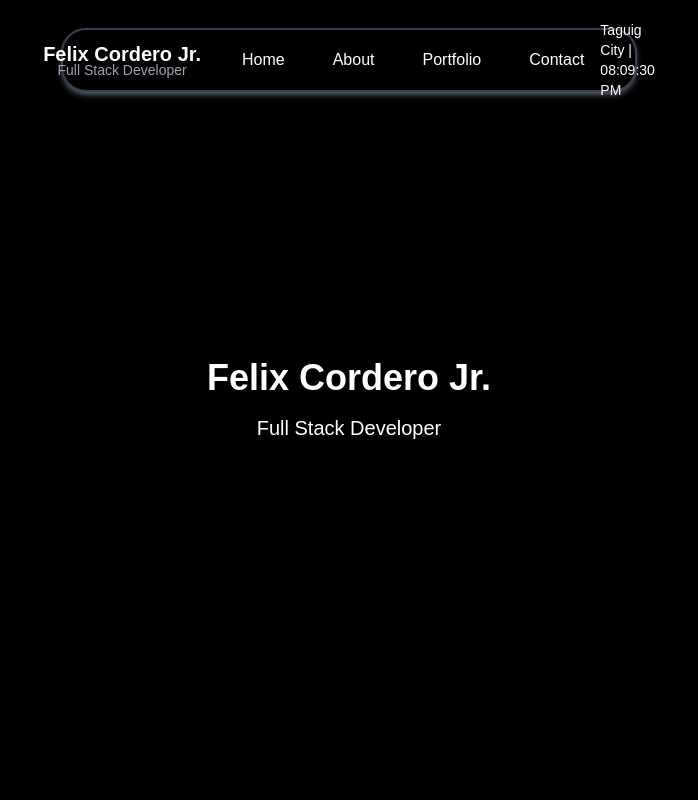
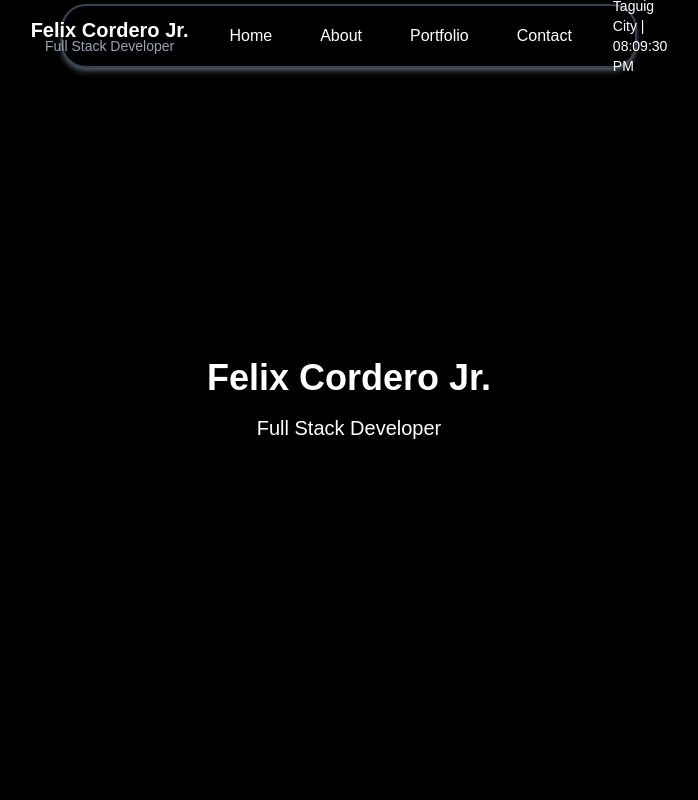
Before and after one commit to Felix-Cordero-Jr/Felix-Cordero-Jr., a Next.js app: page / in a window 1280 px wide. Shown: the top 800 px of the page, without its empty margins (291-989 px from the left). Built offline with nearby package versions, Linux system fonts and the light colour scheme.

Commit message:
navbar components responsive

```diff
--- a/src/app/components/Navbar.tsx
+++ b/src/app/components/Navbar.tsx
@@ -7,7 +7,7 @@ const Navbar: React.FC = () => {
   const [isMenuOpen, setIsMenuOpen] = useState(false);
 
   return (
-    <nav className="bg-black shadow-lg shadow-gray-500/70 shadow-md fixed top-7 left-50% z-50 rounded-[25px] text-white border-2 border-gray-700 flex items-center justify-center h-16  w-[90%] sm:w-[80%] lg:w-[45%]">
+    <nav className="bg-black shadow-lg shadow-gray-500/70 shadow-md fixed top-1 left-50% z-50 rounded-[25px] text-white border-2 border-gray-700 flex items-center justify-center h-16  w-[90%] sm:w-[90%] lg:w-[45%]">
       <div className="flex flex-col md:flex-row justify-between items-center max-w-7xl mx-auto px-4 sm:px-6 lg:px-8">
         {/* Logo and Subtext */}
         <div className="flex flex-col items-center text-center py-[5px] max-w-full pr-[25px]">
@@ -49,7 +49,7 @@ const Navbar: React.FC = () => {
         </div>
 
         {/* Time Display */}
-        <div className="hidden md:block text-xs md:text-sm text-gray-400">
+        <div className="hidden md:block text-xs md:text-sm text-gray-400 pl-[25px]">
           <TimeDisplay timeZone="Asia/Manila" cityName="Taguig City" />
         </div>
       </div>
--- a/src/app/components/TimeDisplay.tsx
+++ b/src/app/components/TimeDisplay.tsx
@@ -14,7 +14,7 @@ const TimeDisplay: React.FC<TimeDisplayProps> = ({ timeZone, locale = 'GMT', cit
       try {
         const now = new Date();
         const options: Intl.DateTimeFormatOptions = {
-          timeZone,
+          timeZone: 'Asia/Manila',
           hour: '2-digit',
           minute: '2-digit',
           second: '2-digit',
```
